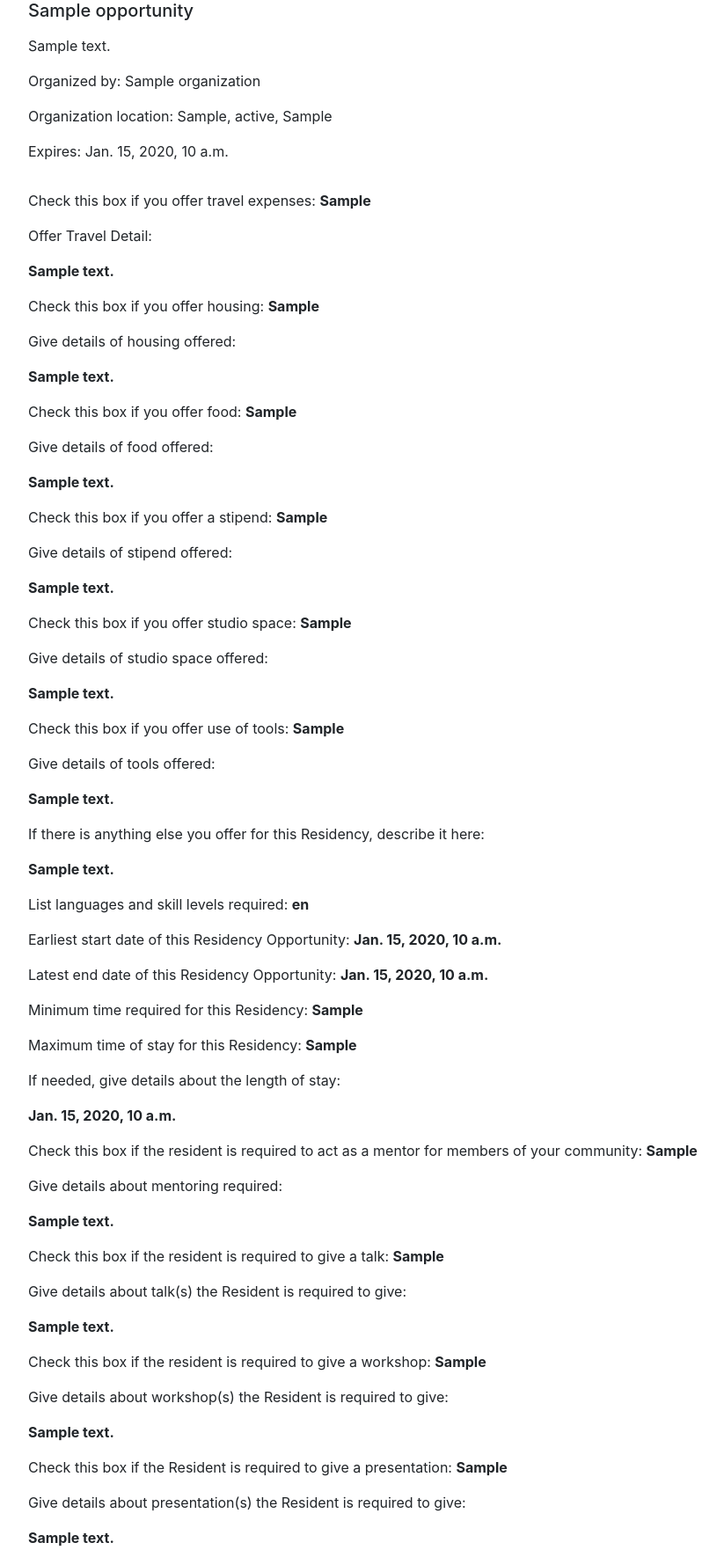
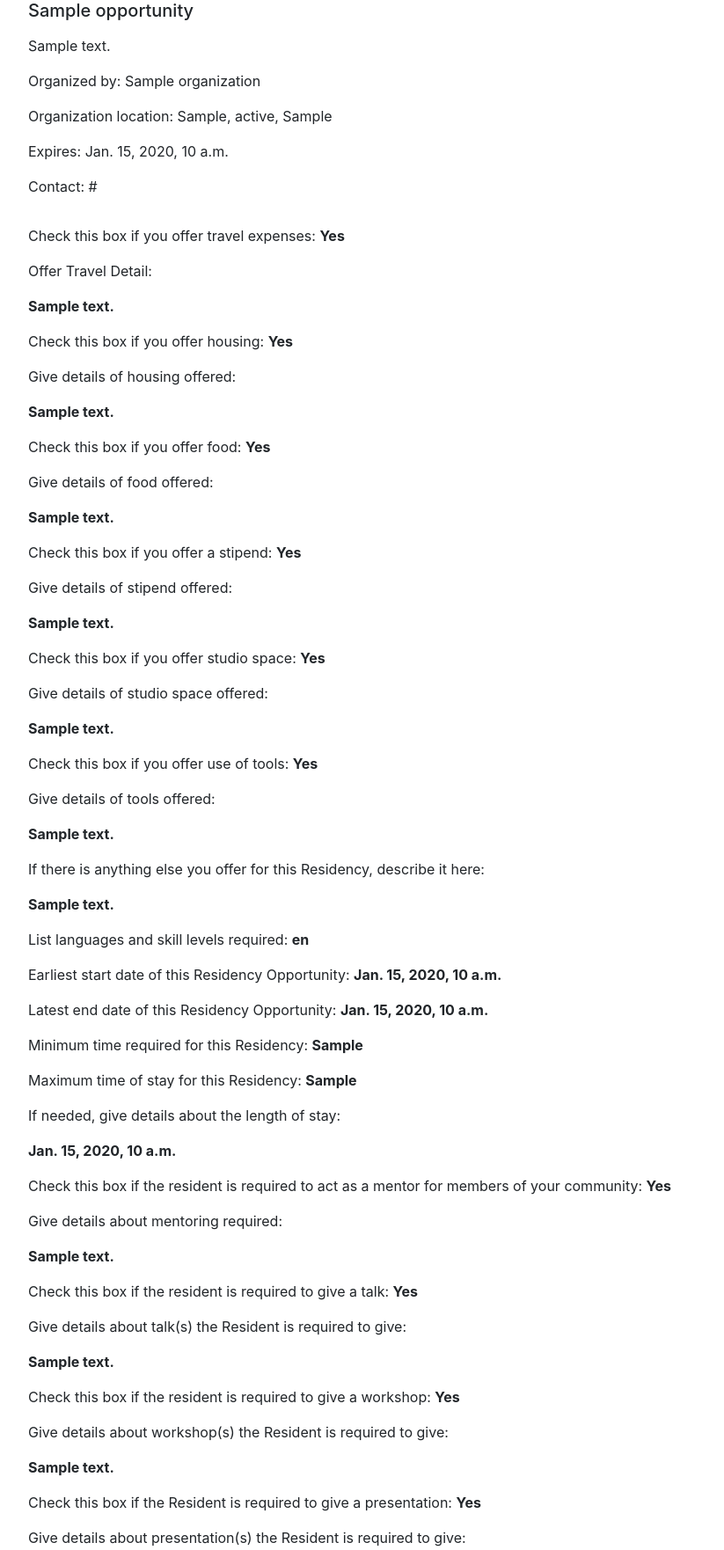
Before and after one commit to noisebridge/hackersinresidence, a Django app: template hackersinresidence/webapp/templates/pages/view_opportunity.html in a window 1280 px wide. Shown: the part 166-1928 px from the top of the page at 88% size, without its empty margins (133-956 px from the left). Run offline with Django 3.2, Linux system fonts and the light colour scheme; the template is opened without the code that fills it: most values are stand-ins (such as "Sample title", 1, 10 or a date in 2020); some libraries are stand-ins or nearby versions.

Commit message:
Added final draft of view_opportunity simple view.

```diff
--- a/hackersinresidence/webapp/templates/pages/view_opportunity.html
+++ b/hackersinresidence/webapp/templates/pages/view_opportunity.html
@@ -43,31 +43,32 @@
       <p>Organized by: {{ organization.title }}
       <p>Organization location: {{ organization.location_city }}, {{ organization.location_state }}, {{ organization.location_country }}
       <p>Expires: {{ opportunity.expiration_date }}
+      <p>Contact: {{ organization.link_to_organization }}
     </div>
     <div class="col-sm-12">
       <p>
         <p>Check this box if you offer travel expenses:
-        <span class="opportunity-info">{{ opportunity.offer_travel_checkbox }}</span>
+        <span class="opportunity-info">{{ opportunity.offer_travel_checkbox|yesno:"Yes,No" }}</span>
         <p>Offer Travel Detail:
         <p><span class="opportunity-info">{{ opportunity.offer_travel_detail }}</span>
         <p>Check this box if you offer housing:
-        <span class="opportunity-info">{{ opportunity.offer_housing_checkbox }}</span>
+        <span class="opportunity-info">{{ opportunity.offer_housing_checkbox|yesno:"Yes,No" }}</span>
         <p>Give details of housing offered:
         <p><span class="opportunity-info">{{ opportunity.offer_housing_detail }}</span>
         <p>Check this box if you offer food:
-        <span class="opportunity-info">{{ opportunity.offer_food_checkbox }}</span>
+        <span class="opportunity-info">{{ opportunity.offer_food_checkbox|yesno:"Yes,No" }}</span>
         <p>Give details of food offered:
         <p><span class="opportunity-info">{{ opportunity.offer_food_detail }}</span>
         <p>Check this box if you offer a stipend:
-        <span class="opportunity-info">{{ opportunity.offer_stipend_checkbox }}</span>
+        <span class="opportunity-info">{{ opportunity.offer_stipend_checkbox|yesno:"Yes,No" }}</span>
         <p>Give details of stipend offered:
         <p><span class="opportunity-info">{{ opportunity.offer_stipend_detail }}</span>
         <p>Check this box if you offer studio space:
-        <span class="opportunity-info">{{ opportunity.offer_studio_checkbox }}</span>
+        <span class="opportunity-info">{{ opportunity.offer_studio_checkbox|yesno:"Yes,No" }}</span>
         <p>Give details of studio space offered:
         <p><span class="opportunity-info">{{ opportunity.offer_studio_detail }}</span>
         <p>Check this box if you offer use of tools:
-        <span class="opportunity-info">{{ opportunity.offer_tools_checkbox }}</span>
+        <span class="opportunity-info">{{ opportunity.offer_tools_checkbox|yesno:"Yes,No" }}</span>
         <p>Give details of tools offered:
         <p><span class="opportunity-info">{{ opportunity.offer_tools_detail }}</span>
         <p>If there is anything else you offer for this Residency, describe it here:
@@ -85,27 +86,27 @@
         <p>If needed, give details about the length of stay:
         <p><span class="opportunity-info">{{ opportunity.require_date_detail }}</span>
         <p>Check this box if the resident is required to act as a mentor for members of your community:
-        <span class="opportunity-info">{{ opportunity.require_mentoring_checkbox }}</span>
+        <span class="opportunity-info">{{ opportunity.require_mentoring_checkbox|yesno:"Yes,No" }}</span>
         <p>Give details about mentoring required:
         <p><span class="opportunity-info">{{ opportunity.require_mentoring_detail }}</span>
         <p>Check this box if the resident is required to give a talk:
-        <span class="opportunity-info">{{ opportunity.require_talk_checkbox }}</span>
+        <span class="opportunity-info">{{ opportunity.require_talk_checkbox|yesno:"Yes,No" }}</span>
         <p>Give details about talk(s) the Resident is required to give:
         <p><span class="opportunity-info">{{ opportunity.require_talk_detail }}</span>
         <p>Check this box if the resident is required to give a workshop:
-        <span class="opportunity-info">{{ opportunity.require_workshop_checkbox }}</span>
+        <span class="opportunity-info">{{ opportunity.require_workshop_checkbox|yesno:"Yes,No" }}</span>
         <p>Give details about workshop(s) the Resident is required to give:
         <p><span class="opportunity-info">{{ opportunity.require_workshop_detail }}</span>
         <p>Check this box if the Resident is required to give a presentation:
-        <span class="opportunity-info">{{ opportunity.require_presentation_checkbox }}</span>
+        <span class="opportunity-info">{{ opportunity.require_presentation_checkbox|yesno:"Yes,No" }}</span>
         <p>Give details about presentation(s) the Resident is required to give:
         <p><span class="opportunity-info">{{ opportunity.require_presentation_detail }}</span>
         <p>Check this box if the Resident is required to give a class:
-        <span class="opportunity-info">{{ opportunity.require_class_checkbox }}</span>
+        <span class="opportunity-info">{{ opportunity.require_class_checkbox|yesno:"Yes,No" }}</span>
         <p>Give details about class(es) the Resident is required to give:
         <p><span class="opportunity-info">{{ opportunity.require_class_detail }}</span>
         <p>Check this box if the Resident is required to organize a hackathon:
-        <span class="opportunity-info">{{ opportunity.require_hackathon_checkbox }}</span>
+        <span class="opportunity-info">{{ opportunity.require_hackathon_checkbox|yesno:"Yes,No" }}</span>
         <p>Give details about hackathon(s) the Resident is required to give:
         <p><span class="opportunity-info">{{ opportunity.require_hackathon_detail }}</span>
         <p>If there is anything else you require for this Residency, describe it here:
```
